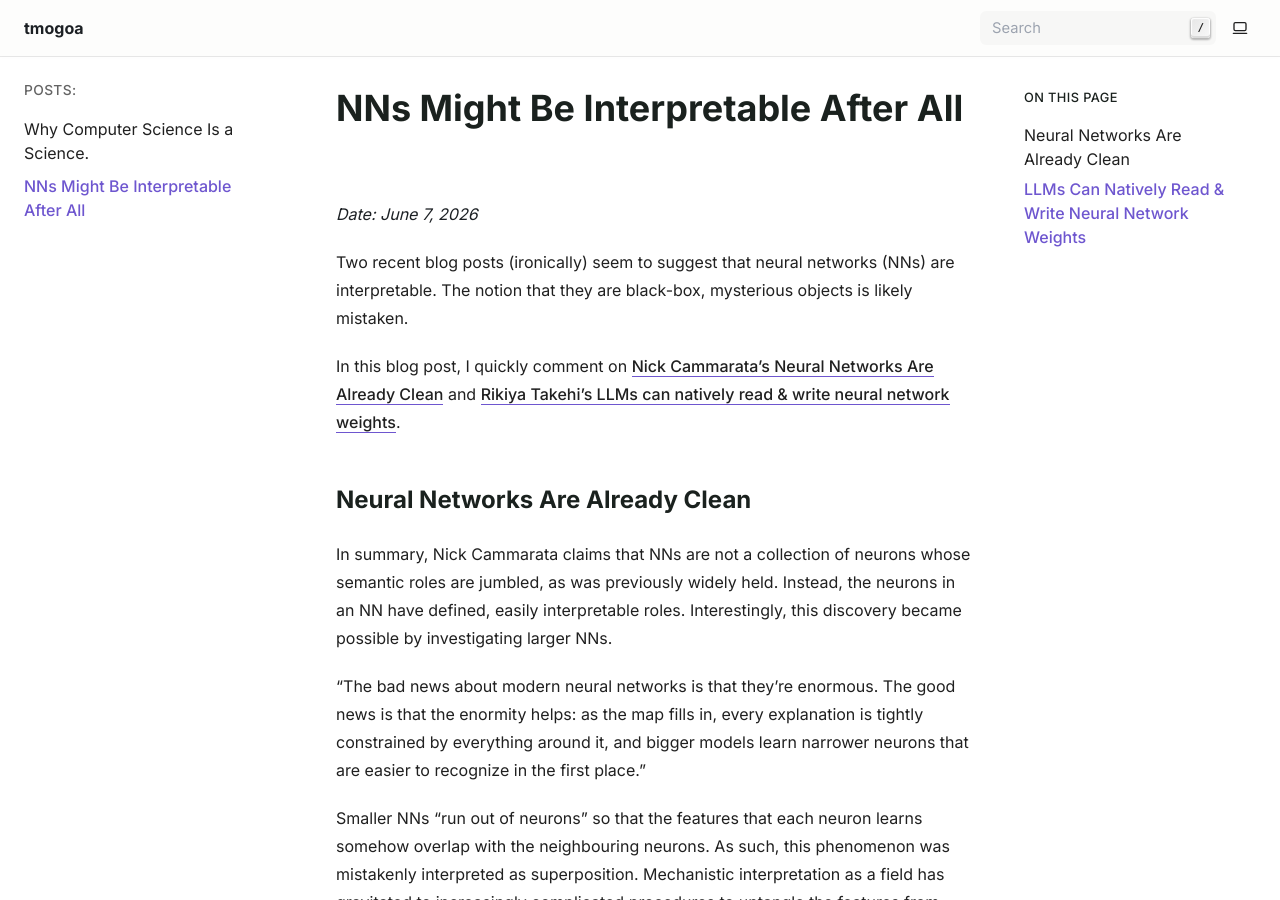
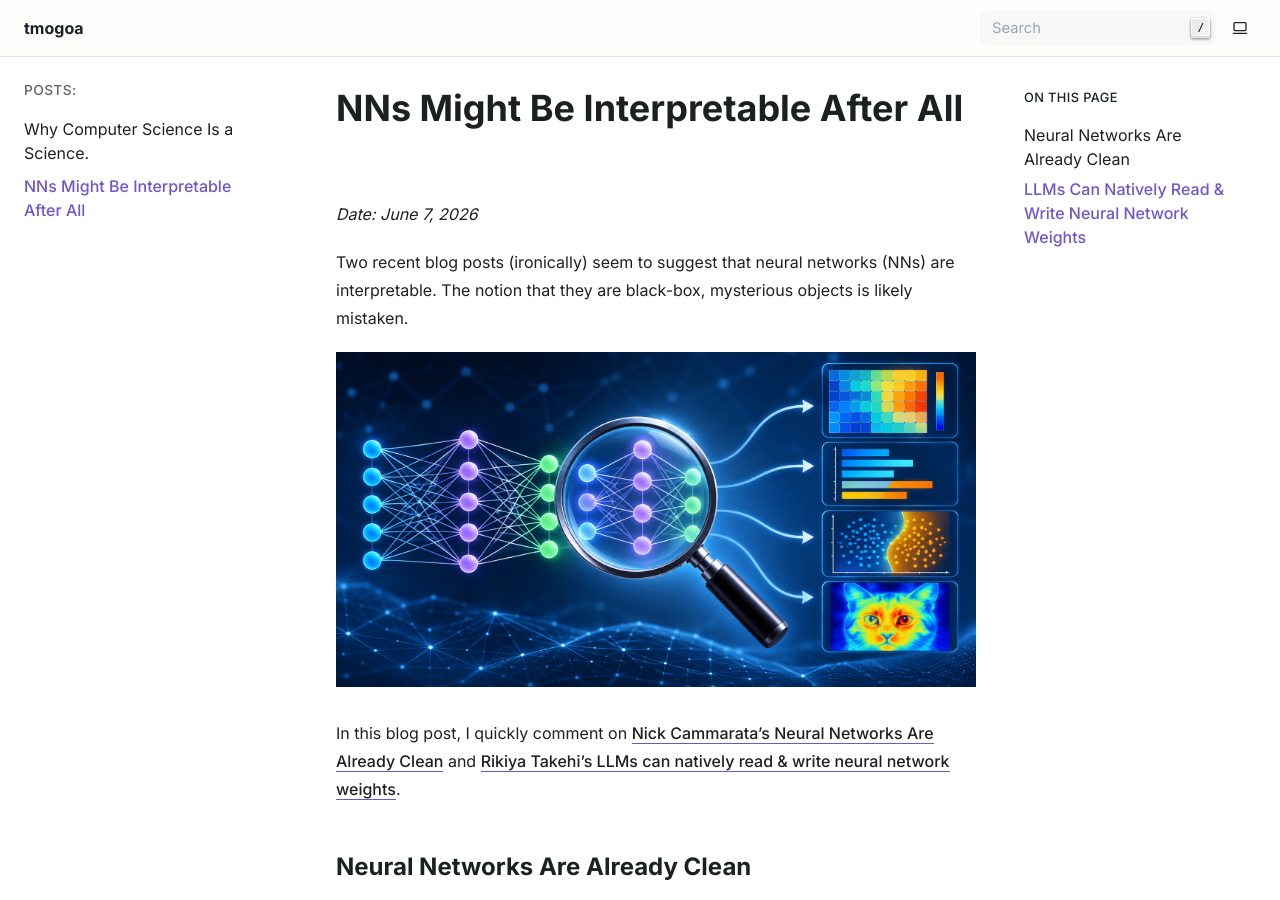
Before and after one commit to tmogoa/tmogoa.github.io, a Sphinx documentation site: the page built from source/posts/2026/nns-might-be-interpretable-after-all/index.rst, in a window 1280 px wide and 900 px high. Built offline with Sphinx 7.4.7, drawn with Linux system fonts in a browser that asks for light colours.

Commit message:
Dev (#13)
* feat(post): cs-sci

* fix(post): link url

* feat(post): nn interp.

* feat(post): add featured image

```diff
--- a/source/posts/2026/nns-might-be-interpretable-after-all/index.rst
+++ b/source/posts/2026/nns-might-be-interpretable-after-all/index.rst
@@ -4,6 +4,9 @@ NNs Might Be Interpretable After All
 *Date: June 7, 2026*
 
 Two recent blog posts (ironically) seem to suggest that neural networks (NNs) are interpretable. The notion that they are black-box, mysterious objects is likely mistaken.
+
+.. image:: nn-mech-interp.png
+   :alt: Mechanistic interpretation of an NN
 
 In this blog post, I quickly comment on `Nick Cammarata's Neural Networks Are Already Clean <https://already-clean.goodfire.com/#cars-and-animals>`__ and `Rikiya Takehi's LLMs can natively read & write neural network weights <https://rikiyat.github.io/blog/weight-space-programming/>`__.
 
```
Also changed, not shown: source/posts/2026/nns-might-be-interpretable-after-all/nn-mech-interp.png (added).
